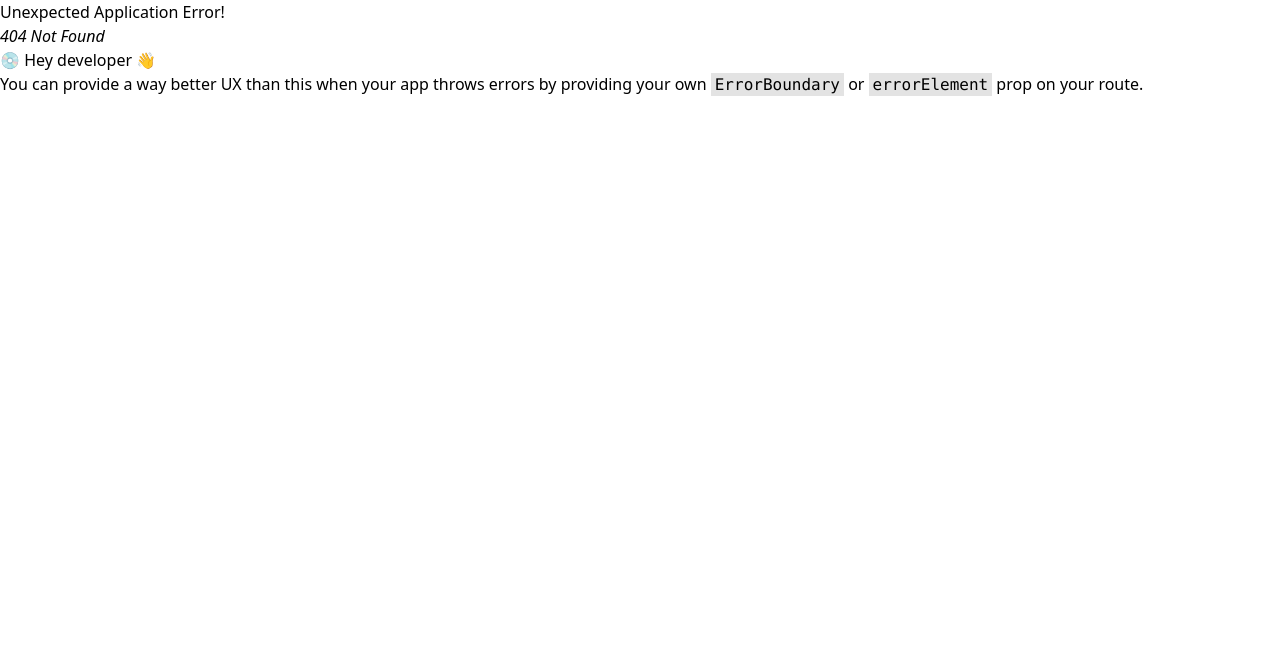
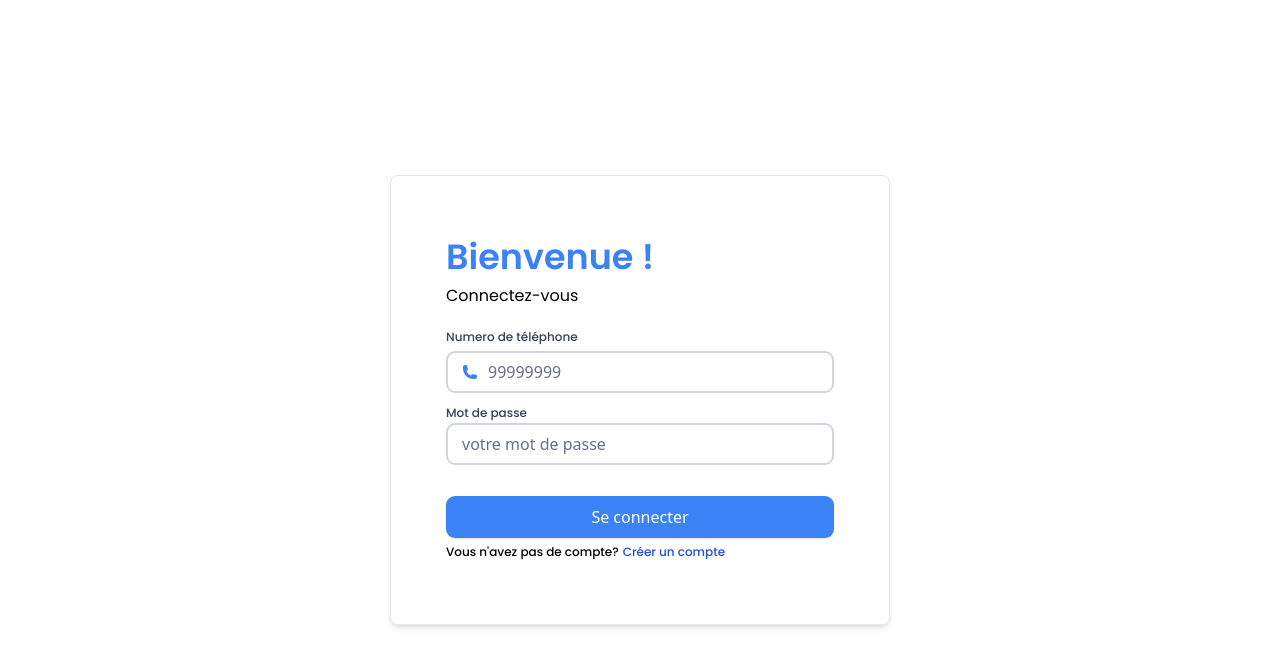
Before and after one commit to TheWisePigeon/lucy-web, a React (Vite) app: page /login in a window 1280 px wide. Before the commit this address had no page. Shown: the top 666 px of the page. Built offline with nearby package versions, Linux system fonts and the light colour scheme.

Commit message:
add login page first layout and doing some minor changes on register page

```diff
--- a/package.json
+++ b/package.json
@@ -25,7 +25,7 @@
     "eslint-plugin-react-hooks": "^4.6.0",
     "eslint-plugin-react-refresh": "^0.4.5",
     "postcss": "^8.4.33",
-    "tailwindcss": "^3.4.1",
+    "tailwindcss": "^3.4.3",
     "typescript": "^5.2.2",
     "vite": "^5.0.8"
   }
--- a/src/main.tsx
+++ b/src/main.tsx
@@ -4,6 +4,7 @@ import './index.css'
 import { RouterProvider, createBrowserRouter } from 'react-router-dom'
 import RegistrationPage from './pages/register'
 import LandingPage from './pages/landing'
+import LoginPage from './pages/login'
 
 const router = createBrowserRouter([
   {
@@ -13,6 +14,10 @@ const router = createBrowserRouter([
   {
     path: "/register",
     element: <RegistrationPage />
+  },
+  {
+    path:"/login",
+    element: <LoginPage />
   }
 ])
 
--- a/src/pages/landing.tsx
+++ b/src/pages/landing.tsx
@@ -4,7 +4,7 @@ export default function LandingPage() {
   return (
     <>
       <div className="h-screen flex justify-center items-center bg-[#FFFFFF]">
-        <h1 className="font-poppins_bold text-[30px]">Hello bozo!</h1>
+        <h1 className="font-poppins_bold text-[100px]">Hello bozo!</h1>
       </div>
     </>
   )
--- a/src/pages/login.tsx
+++ b/src/pages/login.tsx
@@ -1,6 +1,45 @@
 import { useState } from "react";
 
 
-export default function LoginPage(){
+export default function LoginPage() {
+
+    return (
+        <>
+            <div className="h-screen flex justify-center items-center bg-[#FFFFFF]">
+                <div className="flex flex-col gap-[15px] border border-x-neutral-200 shadow-md p-[55px] rounded-[8px] w-[500px] h-[450px]">
+                    <div className="flex flex-col">
+                        <label className="font-poppins_semiBold text-[35px] text-blue-500">Bienvenue !</label>
+                        <label className="font-poppins_regular">Connectez-vous</label>
+                    </div>
+                    <div className="flex flex-col gap-[10px]">
+                        <div>
+                            <label className="font-poppins_medium text-[12px] text-[#344054]">Numero de téléphone</label>
+                            <div className="relative top-1">
+                                <div className="absolute inset-y-0 start-0 top-0 flex items-center ps-4">
+                                    <svg xmlns="http://www.w3.org/2000/svg" viewBox="0 0 24 24" fill="currentColor" className="w-4 h-4 text-blue-500">
+                                        <path fill-rule="evenodd" d="M1.5 4.5a3 3 0 0 1 3-3h1.372c.86 0 1.61.586 1.819 1.42l1.105 4.423a1.875 1.875 0 0 1-.694 1.955l-1.293.97c-.135.101-.164.249-.126.352a11.285 11.285 0 0 0 6.697 6.697c.103.038.25.009.352-.126l.97-1.293a1.875 1.875 0 0 1 1.955-.694l4.423 1.105c.834.209 1.42.959 1.42 1.82V19.5a3 3 0 0 1-3 3h-2.25C8.552 22.5 1.5 15.448 1.5 6.75V4.5Z" clip-rule="evenodd" />
+                                    </svg>
+                                </div>
+                                <input name="phoneInput" type="tel" className="border-[2px] border-borderColor outline-[#c5cedb] h-[42px] w-full rounded-[9px] ps-10 p-[14px]  placeholder-placeholderColor" placeholder="99999999" pattern="[0-9]{2}[0-9]{2}[0-9]{2}[0-9]{2}" />
+                            </div>
+                        </div>
+                        <div>
+                            <label className="font-poppins_medium text-[12px] text-[#344054]">Mot de passe</label>
+                            <input name="password" type="password" className="border-[2px] border-borderColor outline-[#c5cedb] h-[42px] w-full rounded-[9px] p-[14px]  placeholder-placeholderColor" placeholder="votre mot de passe" />
+                        </div>
+                    </div>
+                    <div className="flex flex-col gap-[5px]">
+                        <div>
+                            <button type="submit" className="bg-blue-500 shadow h-[42px] w-full rounded-[9px] text-center hover:bg-blue-600 text-white text-[16px] mt-4">Se connecter</button>
+                        </div>
+                        <div className="flex flex-row gap-1 font-poppins_medium text-[12px]">
+                            <label>Vous n'avez pas de compte?</label>
+                            <a href="#" className="text-blue-700 hover:text-sky-400">Créer un compte</a>
+                        </div>
+                    </div>
+                </div>
+            </div>
+        </>
+    )
 
 }
--- a/src/pages/register.tsx
+++ b/src/pages/register.tsx
@@ -44,16 +44,18 @@ export default function RegistrationPage() {
   return (
     <>
       <div className="h-screen flex justify-center items-center bg-[#FFFFFF]">
-        <div className="flex flex-col gap-[30px] border border-x-neutral-200 shadow  p-[55px] rounded-[8px] w-[500px] h-[550px] items-center">
+        <div className="flex flex-col gap-[20px] border border-x-neutral-200 shadow-md p-[55px] rounded-[8px] w-[500px] h-[550px] items-center">
           <div className="items-center">
-            <label className="font-poppins_semiBold text-[24px]">COMPLETER VOS INFOS</label>
+            <label className="font-poppins_semiBold text-[24px] text-blue-500">COMPLETER VOS INFOS</label>
           </div>
           <div className="flex flex-col gap-[20px]">
-            <input name="countryInput" onChange={(e) => { setCountry(e.target.value) }} type="text" className="border border-secondary outline-secondary shadow h-[42px] w-[420px] rounded-[8px] p-[14px]" placeholder="Indiquez votre pays" />
-            <input name="cityInput" onChange={(e) => { setCity(e.target.value) }} type="text" className="border border-secondary outline-secondary shadow h-[42px] w-[420px] rounded-[8px] p-[14px]" placeholder="Indiquez votre ville" />
-            <textarea name="descriptionText" onChange={(e) => { setDescription(e.target.value) }} rows={10} className="border border-secondary outline-secondary shadow min-h-[100px] h-[42px] w-[420px] rounded-[8px] p-[14px] resize-none" placeholder="Donnez une brève description de vos produits" />
-            <input name="passwordInput" onChange={(e) => { setPassword(e.target.value) }} type="password" className="border border-secondary outline-secondary shadow h-[42px] w-[420px] rounded-[8px] p-[14px]" placeholder="Votre mot de passe" />
-            <button type="submit" className="bg-primary shadow h-[42px] w-[420px] rounded-[8px] text-center text-white text-[16px] mt-6">Complèter votre inscription</button>
+            <input name="countryInput" onChange={(e) => { setCountry(e.target.value) }} type="text" className="border-[2px] border-borderColor outline-[#c5cedb] h-[42px] w-[420px] rounded-[9px] p-[14px] placeholder-placeholderColor" placeholder="Indiquez votre pays" />
+            <input name="cityInput" onChange={(e) => { setCity(e.target.value) }} type="text" className="border-[2px] border-borderColor outline-[#c5cedb]  h-[42px] w-[420px] rounded-[9px] p-[14px] placeholder-placeholderColor" placeholder="Indiquez votre ville" />
+            <textarea name="descriptionText" onChange={(e) => { setDescription(e.target.value) }} rows={10} className="border-[2px] border-borderColor outline-[#c5cedb]  min-h-[100px] h-[42px] w-[420px] rounded-[9px] p-[14px] resize-none placeholder-placeholderColor" placeholder="Donnez une brève description de vos produits" />
+            <input name="passwordInput" onChange={(e) => { setPassword(e.target.value) }} type="password" className="border-[2px] border-borderColor outline-[#c5cedb]  h-[42px] w-[420px] rounded-[9px] p-[14px] placeholder-placeholderColor" placeholder="Votre mot de passe" />
+          </div>
+          <div>
+            <button type="submit" className="bg-blue-500 shadow h-[42px] w-[420px] rounded-[9px] text-center hover:bg-blue-600 text-white text-[16px] mt-6">Compléter votre inscription</button>
           </div>
         </div>
       </div>
--- a/tailwind.config.js
+++ b/tailwind.config.js
@@ -17,7 +17,8 @@ export default {
       colors:{
         primary:"#1B51DC",
         secondary: "#CDCDCD",
-        placeholder: "#808080"
+        borderColor:"#D0D5DD",
+        placeholderColor:"#667085"
       }
     },
   },
```
Also changed, not shown: 1 other file (tests, documents, lock files or other folders).
